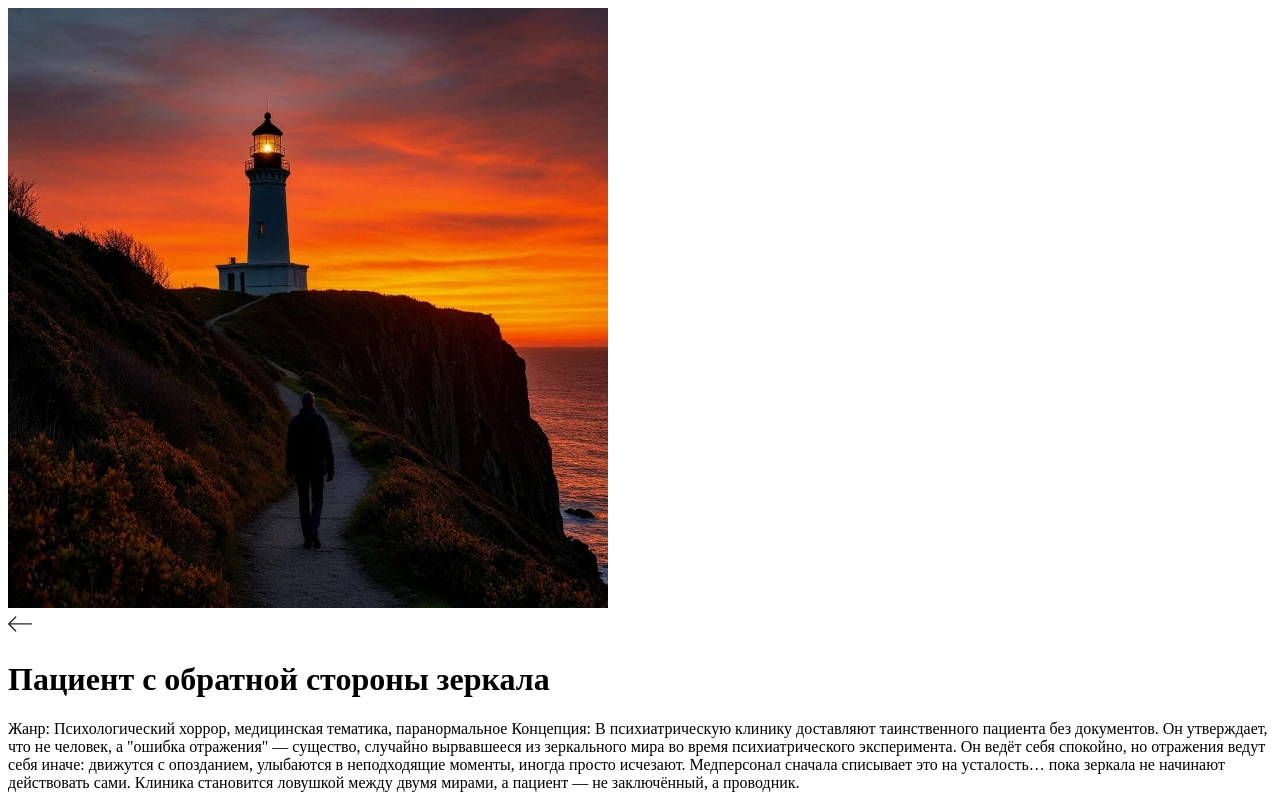
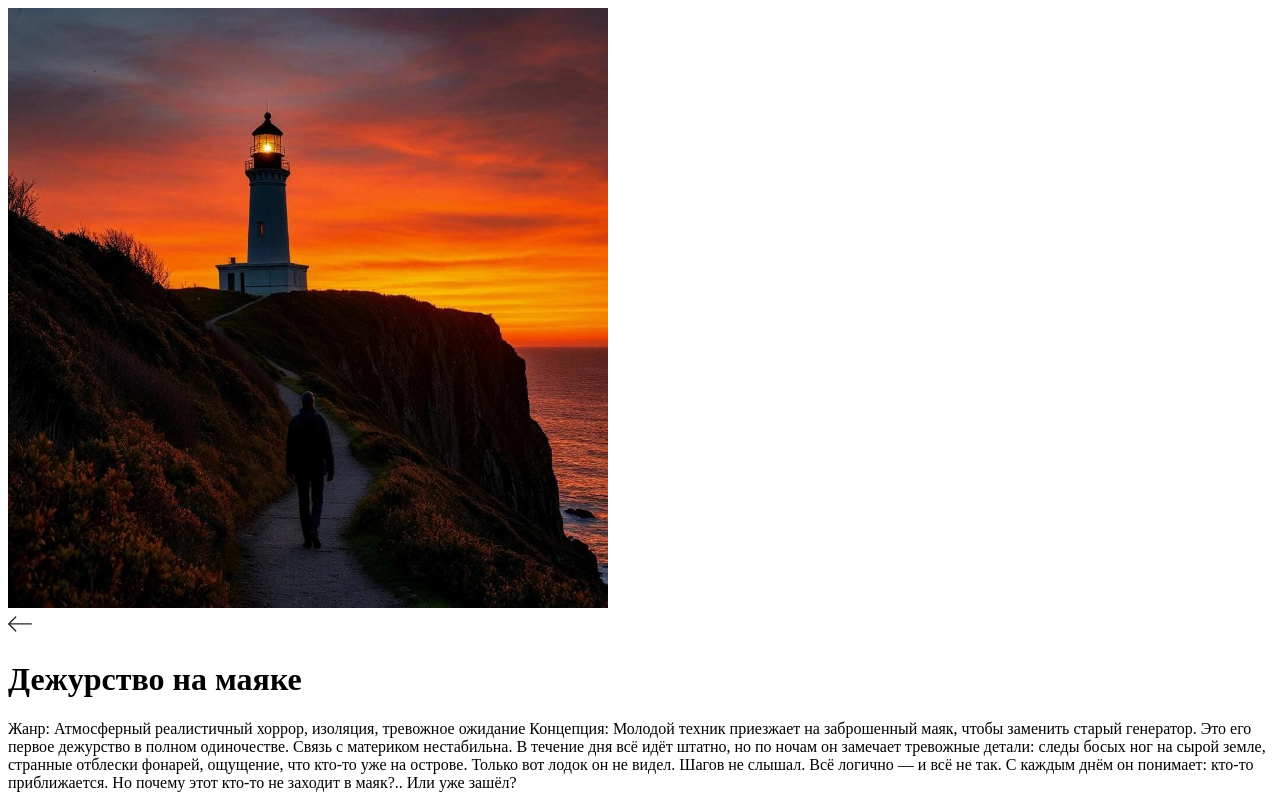
Before and after one commit to CodeDump443/portfolio-website, a Next.js app: page /my-projects/beacon in a window 1280 px wide. Built offline with nearby package versions, Linux system fonts and the light colour scheme.

Commit message:
Update page.tsx

```diff
--- a/app/my-projects/beacon/page.tsx
+++ b/app/my-projects/beacon/page.tsx
@@ -27,15 +27,14 @@ export default function BeaconPage() {
             />
           </Link>
           <h1 className="text-[40px] md:text-[50px] text-white font-semibold leading-tight">
-            Пациент с обратной стороны зеркала
+            Дежурство на маяке
           </h1>
           <p className="text-[16px] text-gray-200 md:text-gray-400 whitespace-pre-line">
-            Жанр: Психологический хоррор, медицинская тематика, паранормальное
+            Жанр: Атмосферный реалистичный хоррор, изоляция, тревожное ожидание
 
 Концепция:
-В психиатрическую клинику доставляют таинственного пациента без документов. Он утверждает, что не человек, а "ошибка отражения" — существо, случайно вырвавшееся из зеркального мира во время психиатрического эксперимента.
-Он ведёт себя спокойно, но отражения ведут себя иначе: движутся с опозданием, улыбаются в неподходящие моменты, иногда просто исчезают. Медперсонал сначала списывает это на усталость… пока зеркала не начинают действовать сами.
-Клиника становится ловушкой между двумя мирами, а пациент — не заключённый, а проводник.
+Молодой техник приезжает на заброшенный маяк, чтобы заменить старый генератор. Это его первое дежурство в полном одиночестве. Связь с материком нестабильна. В течение дня всё идёт штатно, но по ночам он замечает тревожные детали: следы босых ног на сырой земле, странные отблески фонарей, ощущение, что кто-то уже на острове. Только вот лодок он не видел. Шагов не слышал. Всё логично — и всё не так. С каждым днём он понимает: кто-то приближается.
+Но почему этот кто-то не заходит в маяк?.. Или уже зашёл?
           </p>
         </div>
       </div>
```
